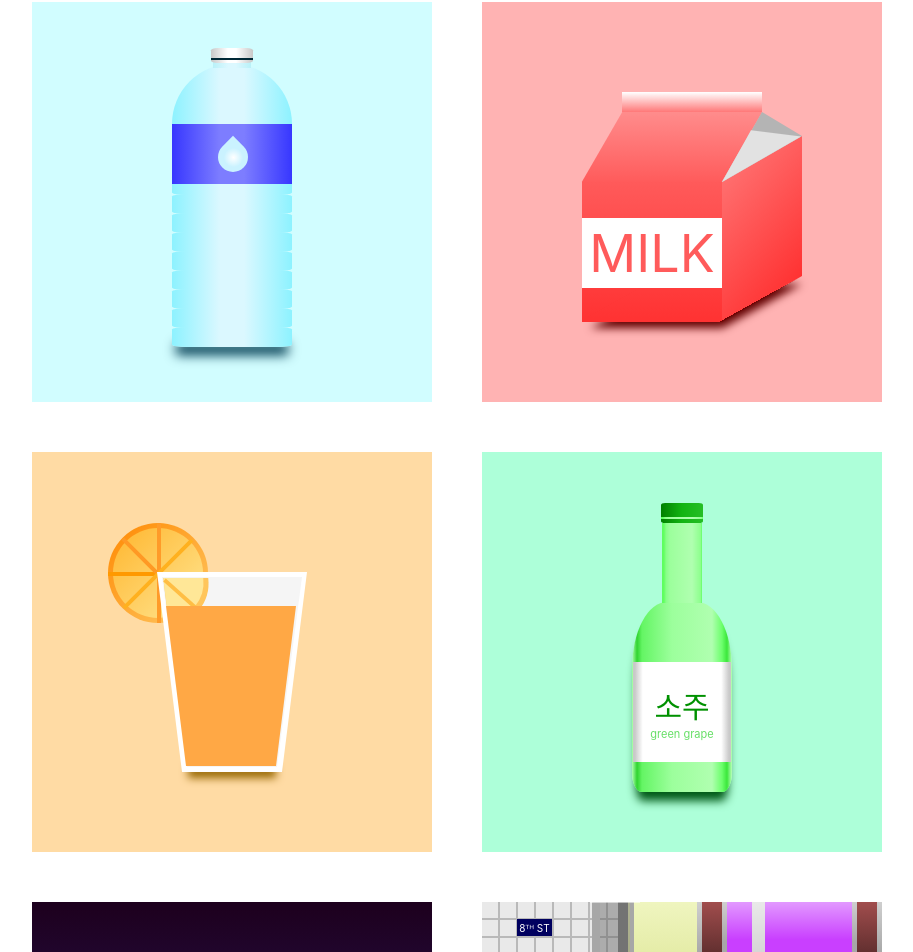
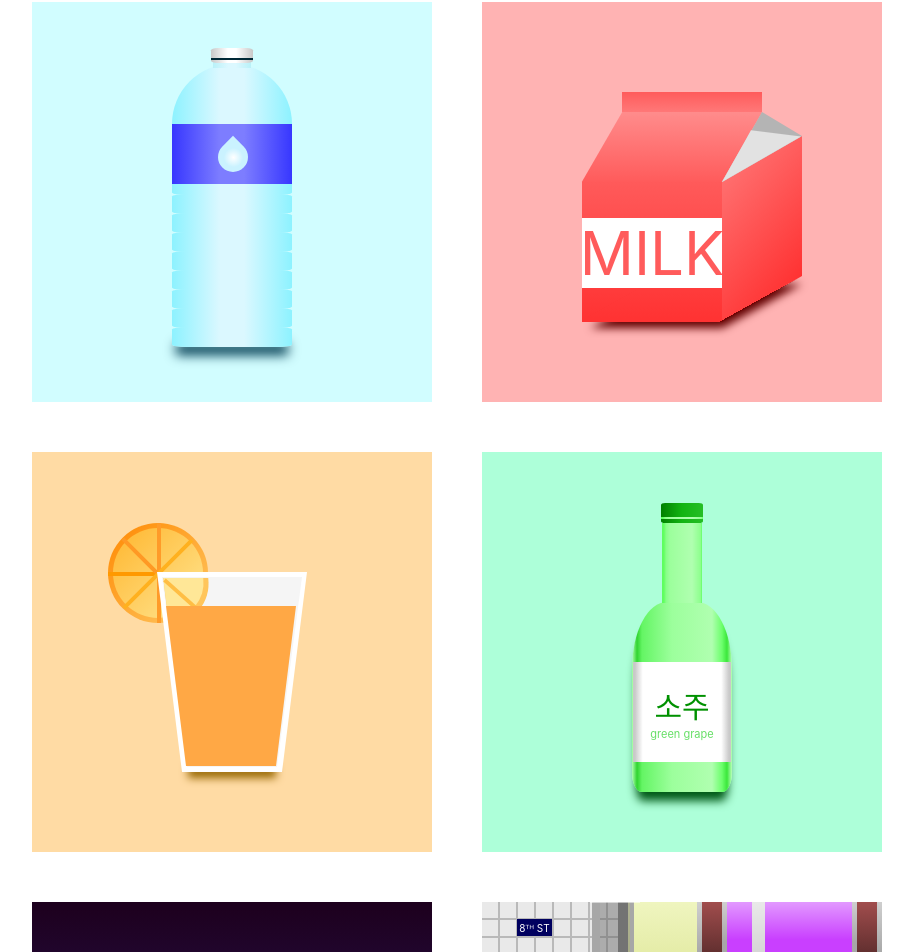
Before and after one commit to jimmyhwang4/css-sketchbook, a React (Create React App) app: page / in a window 1280 px wide. Shown: the part 1058-2010 px from the top of the page, without its empty margins (183-1096 px from the left). Built offline with nearby package versions, Linux system fonts and the light colour scheme.

Commit message:
Milk fix final

```diff
--- a/src/App.css
+++ b/src/App.css
@@ -345,7 +345,7 @@ body {
   position: absolute;
   width: 140px;
   height: 20px;
-  background: linear-gradient(rgb(255, 255, 255), rgb(255, 120, 120));
+  background: linear-gradient(rgb(255, 91, 91), rgb(255, 120, 120));
   margin-top: -90px;
   margin-left: 40px;
 }
@@ -398,7 +398,7 @@ body {
   position: absolute;
   content: "MILK";
   color: rgb(255, 91, 91);
-  font-size: 52px;
+  font-size: 60px;
 }
 
 /* .milkLabel:after {
```
